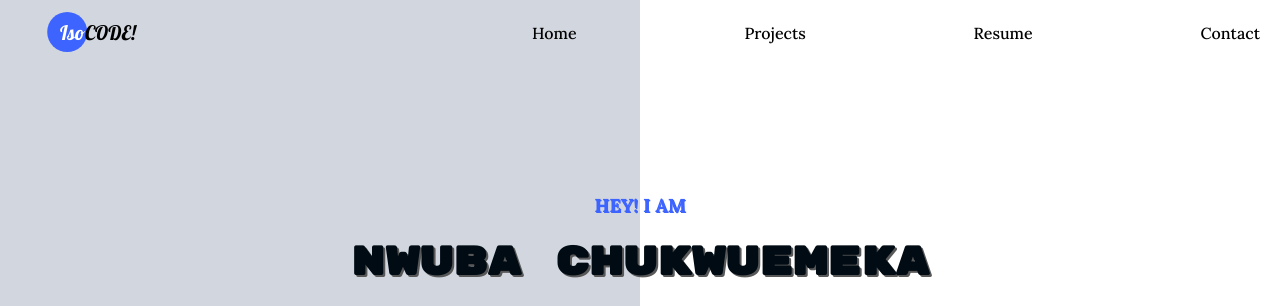
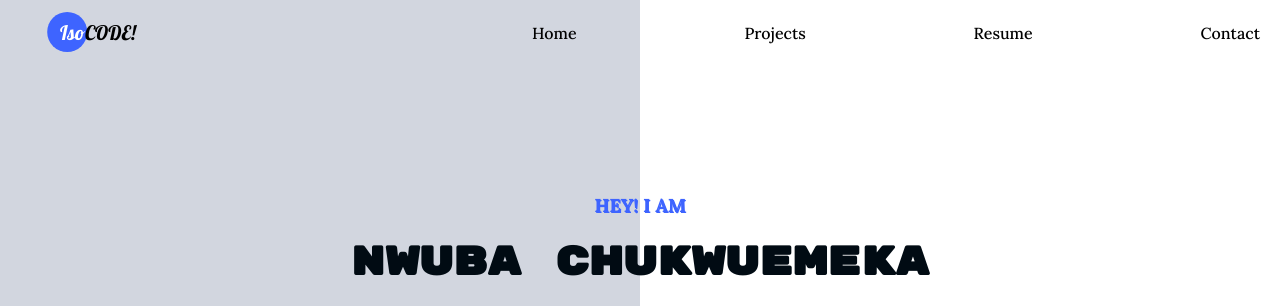
Before and after one commit to nwubaemeka/My-Portfolio, a plain HTML site: page index.html in a window 1280 px wide. Shown: the top 306 px of the page. Drawn offline with Linux system fonts and the light colour scheme.

Commit message:
removed text shadow property on my name

```diff
--- a/portfolio.css
+++ b/portfolio.css
@@ -112,7 +112,7 @@ header{
   color: #010b13;
   margin-top: 0.125rem;
   margin-bottom: 0.125rem;
-  text-shadow: 2px 2px #585858;
+  /*text-shadow: 2px 2px #585858;*/
 }
 .main h2{
   overflow: hidden;
```
